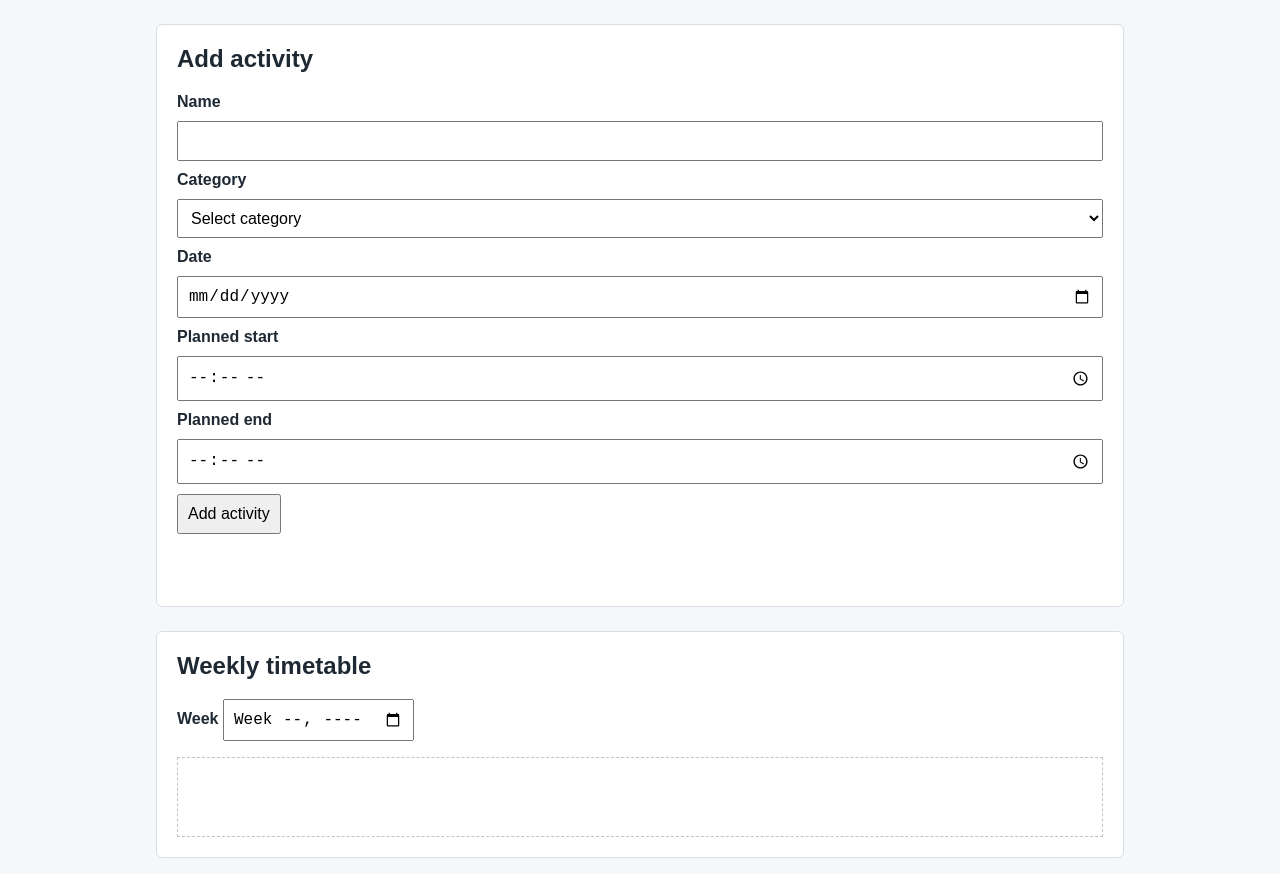
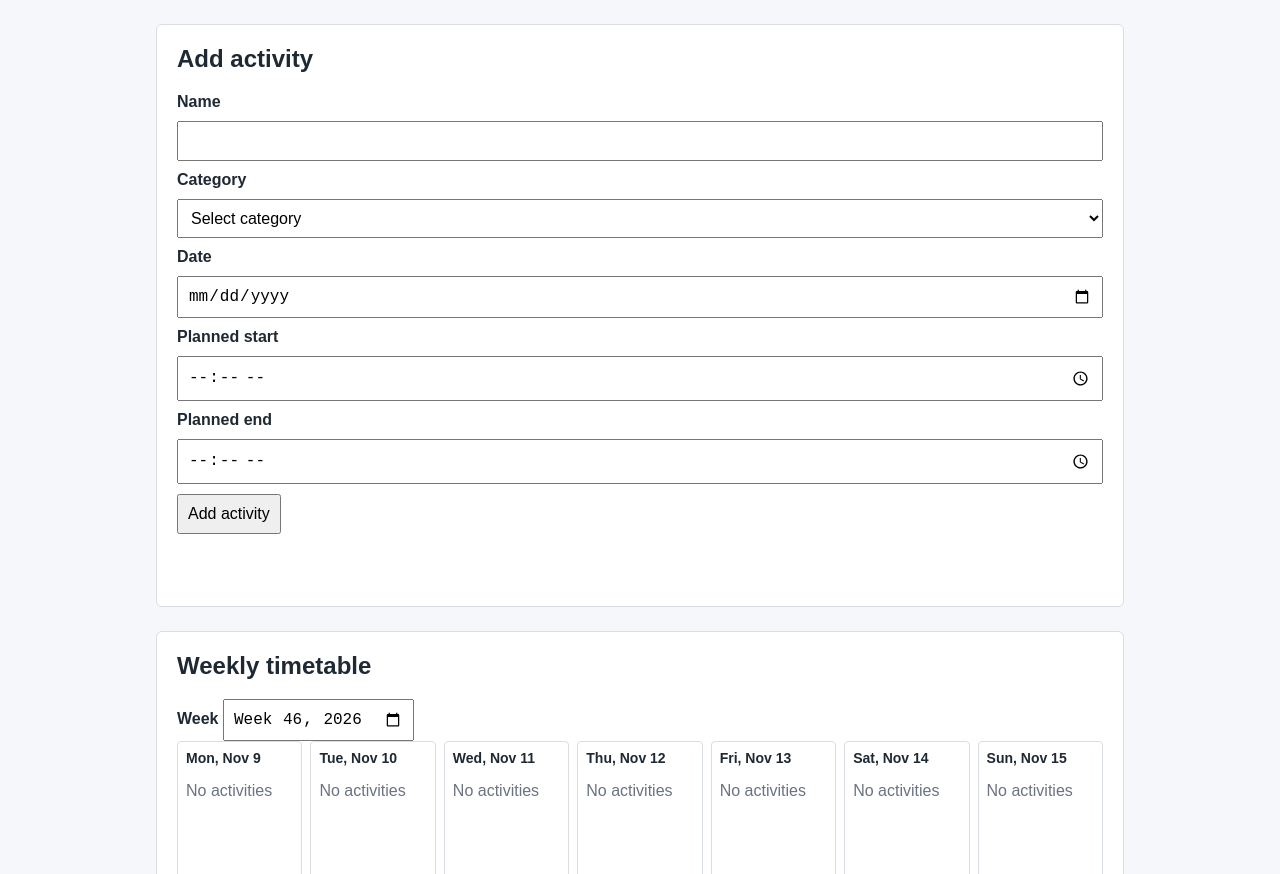
Before and after one commit to Abby-gal/Agent_use_template_flashcards, a plain HTML site: page index.html in a window 1280 px wide. Shown: the part 78-952 px from the top of the page. Drawn offline with Linux system fonts and the light colour scheme.

Commit message:
implemented f2

```diff
--- a/script.js
+++ b/script.js
@@ -4,6 +4,43 @@ function timeToMinutes(time) {
     let hours = Number(parts[0]);
     let minutes = Number(parts[1]);
     return (hours * 60) + minutes;
+}
+
+// Convert a YYYY-MM-DD date into a Date in the local time zone.
+function dateFromString(dateString) {
+    const parts = dateString.split("-");
+    return new Date(Number(parts[0]), Number(parts[1]) - 1, Number(parts[2]));
+}
+
+// Format a date as YYYY-MM-DD for comparison with activities.
+function dateToString(date) {
+    const year = date.getFullYear();
+    const month = String(date.getMonth() + 1).padStart(2, "0");
+    const day = String(date.getDate()).padStart(2, "0");
+    return year + "-" + month + "-" + day;
+}
+
+// Find Monday of the week selected in an input such as 2026-W47.
+function getMondayForWeek(weekValue) {
+    const parts = weekValue.split("-W");
+    const year = Number(parts[0]);
+    const week = Number(parts[1]);
+    const januaryFourth = new Date(year, 0, 4);
+    const januaryFourthDay = januaryFourth.getDay() || 7;
+    const monday = new Date(januaryFourth);
+    monday.setDate(januaryFourth.getDate() - januaryFourthDay + 1 + ((week - 1) * 7));
+    return monday;
+}
+
+// Return today's date in the ISO year and week format.
+function getCurrentWeekValue() {
+    const today = new Date();
+    const date = new Date(today.getFullYear(), today.getMonth(), today.getDate());
+    const januaryFourth = new Date(date.getFullYear(), 0, 4);
+    const januaryFourthDay = januaryFourth.getDay() || 7;
+    date.setDate(date.getDate() - januaryFourthDay + 1);
+    const weekNumber = 1 + Math.round((date - januaryFourth) / 86400000 / 7);
+    return date.getFullYear() + "-W" + String(weekNumber).padStart(2, "0");
 }
 
 // Add a valid activity to local storage and reset the form.
@@ -45,12 +82,85 @@ function handleActivitySubmit(event) {
 
     message.textContent = "Activity added for " + date + ".";
     document.getElementById("activity-form").reset();
+    renderTimetable();
+}
+
+// Render one day's activities inside the weekly timetable.
+function renderDay(day, monday, timetable) {
+    const date = new Date(monday);
+    date.setDate(monday.getDate() + day);
+    const dateString = dateToString(date);
+
+    const dayElement = document.createElement("div");
+    dayElement.className = "timetable-day";
+
+    const heading = document.createElement("h3");
+    heading.textContent = date.toLocaleDateString("en-US", {
+        weekday: "short",
+        month: "short",
+        day: "numeric"
+    });
+    dayElement.appendChild(heading);
+
+    const activities = JSON.parse(localStorage.getItem("lifeBalanceActivities") || "[]");
+    const dayActivities = activities.filter(function(activity) {
+        return activity.date === dateString;
+    });
+
+    dayActivities.sort(function(firstActivity, secondActivity) {
+        return timeToMinutes(firstActivity.plannedStart) - timeToMinutes(secondActivity.plannedStart);
+    });
+
+    if (dayActivities.length === 0) {
+        const emptyText = document.createElement("p");
+        emptyText.className = "empty-slot";
+        emptyText.textContent = "No activities";
+        dayElement.appendChild(emptyText);
+    }
+
+    dayActivities.forEach(function(activity) {
+        const activityElement = document.createElement("div");
+        activityElement.className = "activity-item " + activity.category;
+
+        const categoryLabel = activity.category.charAt(0).toUpperCase() + activity.category.slice(1);
+        activityElement.textContent = activity.plannedStart + "-" + activity.plannedEnd + " " +
+            activity.name + " (" + categoryLabel + ")";
+        dayElement.appendChild(activityElement);
+    });
+
+    timetable.appendChild(dayElement);
+}
+
+// Show the activities belonging to the selected week.
+function renderTimetable() {
+    const selectedWeek = document.getElementById("selected-week");
+    const timetable = document.getElementById("timetable");
+    timetable.textContent = "";
+
+    if (selectedWeek.value === "") {
+        timetable.textContent = "Select a week to see activities.";
+        return;
+    }
+
+    const monday = getMondayForWeek(selectedWeek.value);
+
+    for (let day = 0; day < 7; day++) {
+        renderDay(day, monday, timetable);
+    }
 }
 
 // Start the planner application after the page has loaded.
 function startPlanner() {
     const activityForm = document.getElementById("activity-form");
+    const selectedWeek = document.getElementById("selected-week");
+
+    if (selectedWeek.value === "") {
+        selectedWeek.value = getCurrentWeekValue();
+    }
+
     activityForm.addEventListener("submit", handleActivitySubmit);
+    selectedWeek.addEventListener("change", renderTimetable);
+    renderTimetable();
 }
 
 document.addEventListener("DOMContentLoaded", startPlanner);
--- a/style.css
+++ b/style.css
@@ -58,7 +58,63 @@ button {
     cursor: pointer;
 }
 
-#timetable,
+#timetable {
+    display: grid;
+    grid-template-columns: repeat(7, minmax(120px, 1fr));
+    gap: 8px;
+    overflow-x: auto;
+}
+
+.timetable-day {
+    min-height: 180px;
+    padding: 8px;
+    border: 1px solid #d8dee4;
+    border-radius: 4px;
+    background-color: #ffffff;
+}
+
+.timetable-day h3 {
+    margin: 0 0 8px;
+    font-size: 14px;
+}
+
+.empty-slot {
+    color: #6b7280;
+}
+
+.activity-item {
+    margin-bottom: 6px;
+    padding: 7px;
+    border-left: 5px solid #6b7280;
+    border-radius: 3px;
+    font-size: 14px;
+}
+
+.activity-item.work {
+    background-color: #fee2e2;
+    border-left-color: #dc2626;
+}
+
+.activity-item.study {
+    background-color: #dbeafe;
+    border-left-color: #2563eb;
+}
+
+.activity-item.church {
+    background-color: #ede9fe;
+    border-left-color: #7c3aed;
+}
+
+.activity-item.exercise {
+    background-color: #dcfce7;
+    border-left-color: #16a34a;
+}
+
+.activity-item.personal {
+    background-color: #fef3c7;
+    border-left-color: #d97706;
+}
+
 #hours-summary,
 #warnings {
     min-height: 80px;
```
